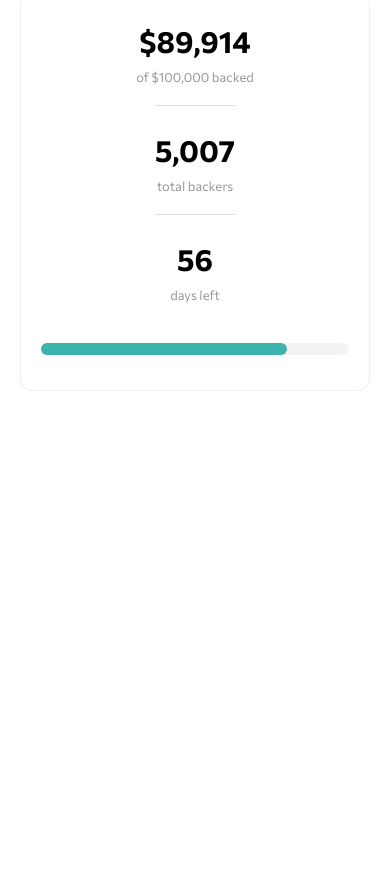
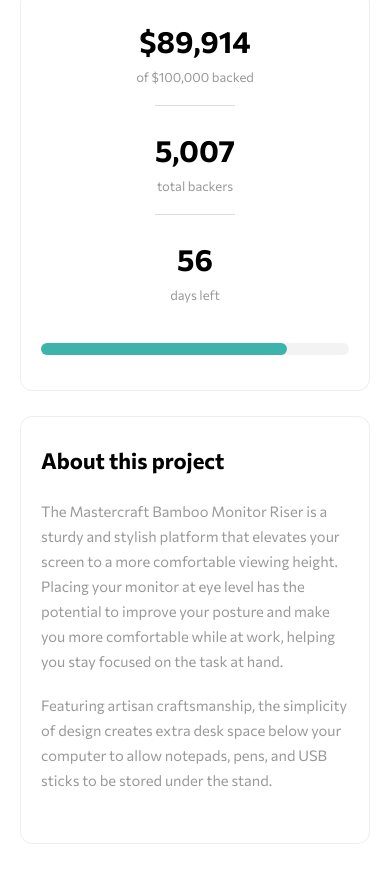
Before and after one commit to erwinruiz/crowdfunding-product-page, a React (Create React App) app: page / in a window 390 px wide. Shown: the part 585-1467 px from the top of the page. Before the commit the page ends 1066 px from the top, so only its background shows below. Built offline with nearby package versions, Linux system fonts and the light colour scheme.

Commit message:
Add about component, adapt to mobile design

```diff
--- a/src/App.tsx
+++ b/src/App.tsx
@@ -1,5 +1,6 @@
 import { Fragment } from "react";
 import classes from "./App.module.css";
+import About from "./Components/About/About";
 // Components
 import Header from "./Components/Header";
 import Intro from "./Components/Intro";
@@ -12,6 +13,7 @@
       <section className={classes.section}>
         <Intro />
         <Stats />
+        <About />
       </section>
     </Fragment>
   );
--- /dev/null
+++ b/src/Components/About/About.module.css
@@ -0,0 +1,16 @@
+.article {
+  background-color: #fff;
+  border: 1px #eee solid;
+  border-radius: 12px;
+  padding: 30px 20px;
+}
+.article h2 {
+  font-size: 22px;
+  margin-bottom: 25px;
+}
+.article p {
+  color: #999;
+  line-height: 1.7;
+  font-size: 14.7px;
+  margin-bottom: 20px;
+}
--- /dev/null
+++ b/src/Components/About/About.tsx
@@ -0,0 +1,23 @@
+import classes from "./About.module.css";
+
+function About() {
+  return (
+    <article className={classes.article}>
+      <h2>About this project</h2>
+      <p>
+        The Mastercraft Bamboo Monitor Riser is a sturdy and stylish platform
+        that elevates your screen to a more comfortable viewing height. Placing
+        your monitor at eye level has the potential to improve your posture and
+        make you more comfortable while at work, helping you stay focused on the
+        task at hand.
+      </p>
+      <p>
+        Featuring artisan craftsmanship, the simplicity of design creates extra
+        desk space below your computer to allow notepads, pens, and USB sticks
+        to be stored under the stand.
+      </p>
+    </article>
+  );
+}
+
+export default About;
```
